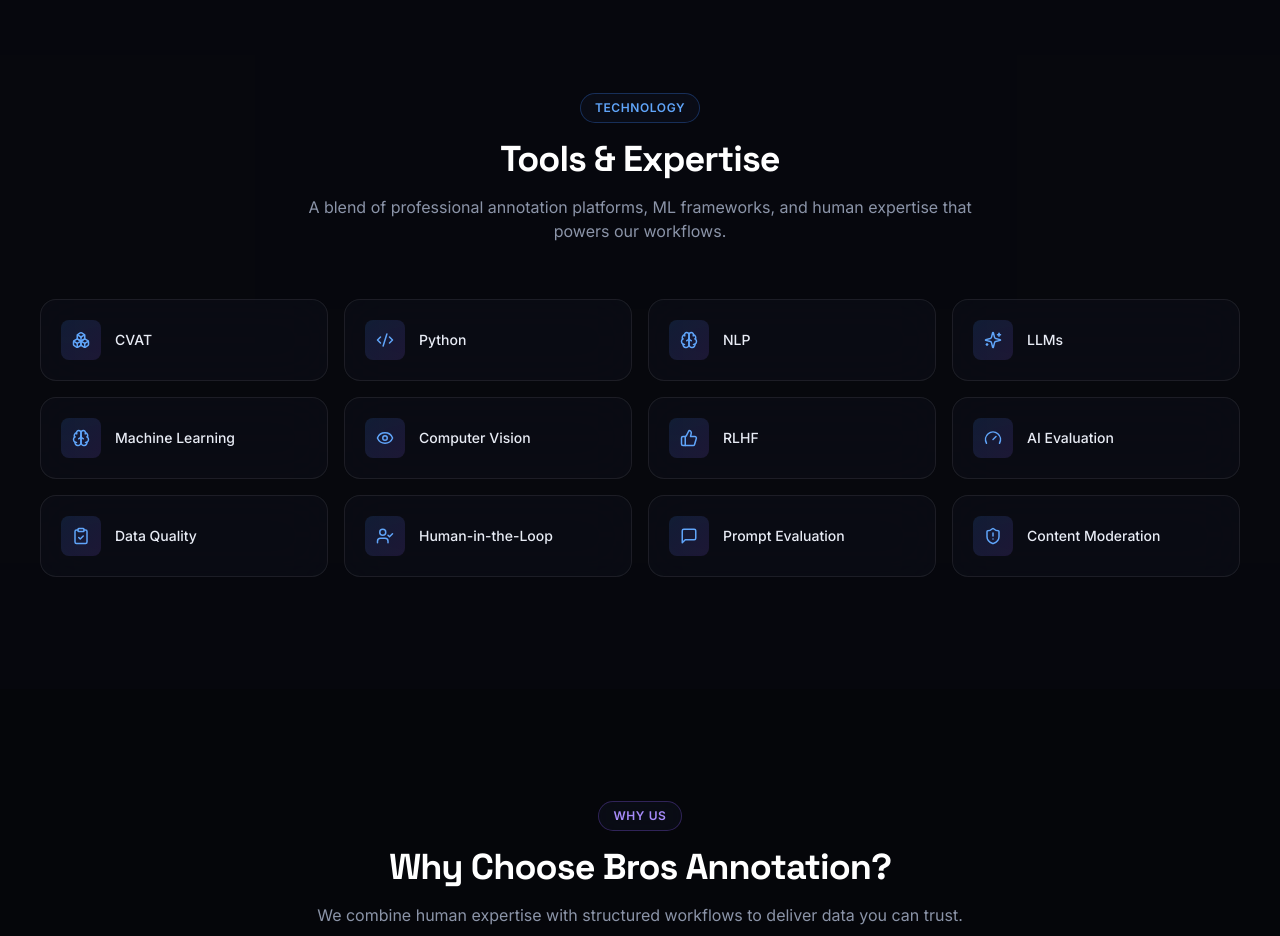
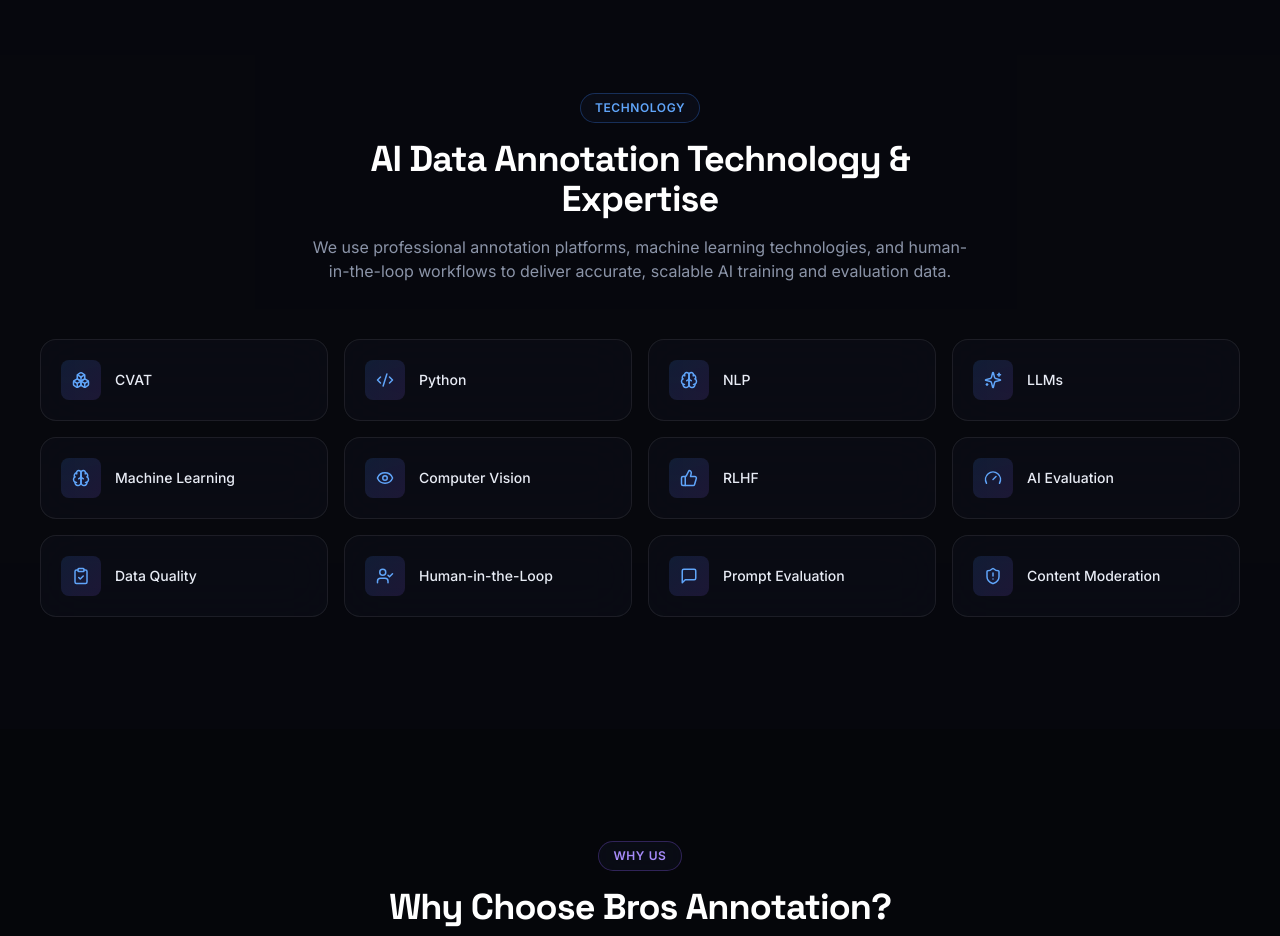
Before and after one commit to devansh211202/bros-annotation, a React (Vite) app: page / in a window 1280 px wide. Shown: the part 5280-6216 px from the top of the page. Built offline with nearby package versions, Linux system fonts and the light colour scheme.

Commit message:
Revise Technology section title and description
Updated the section title and improved the description for clarity.

```diff
--- a/src/components/Technology.tsx
+++ b/src/components/Technology.tsx
@@ -37,11 +37,12 @@
             Technology
           </div>
           <h2 className="font-display text-3xl sm:text-4xl font-bold text-white mb-4">
-            Tools &amp; Expertise
+            AI Data Annotation Technology & Expertise
           </h2>
           <p className="text-text-muted">
-            A blend of professional annotation platforms, ML frameworks, and
-            human expertise that powers our workflows.
+            We use professional annotation platforms, machine learning technologies,
+            and human-in-the-loop workflows to deliver accurate, scalable AI training
+            and evaluation data.
           </p>
         </div>
 
```
